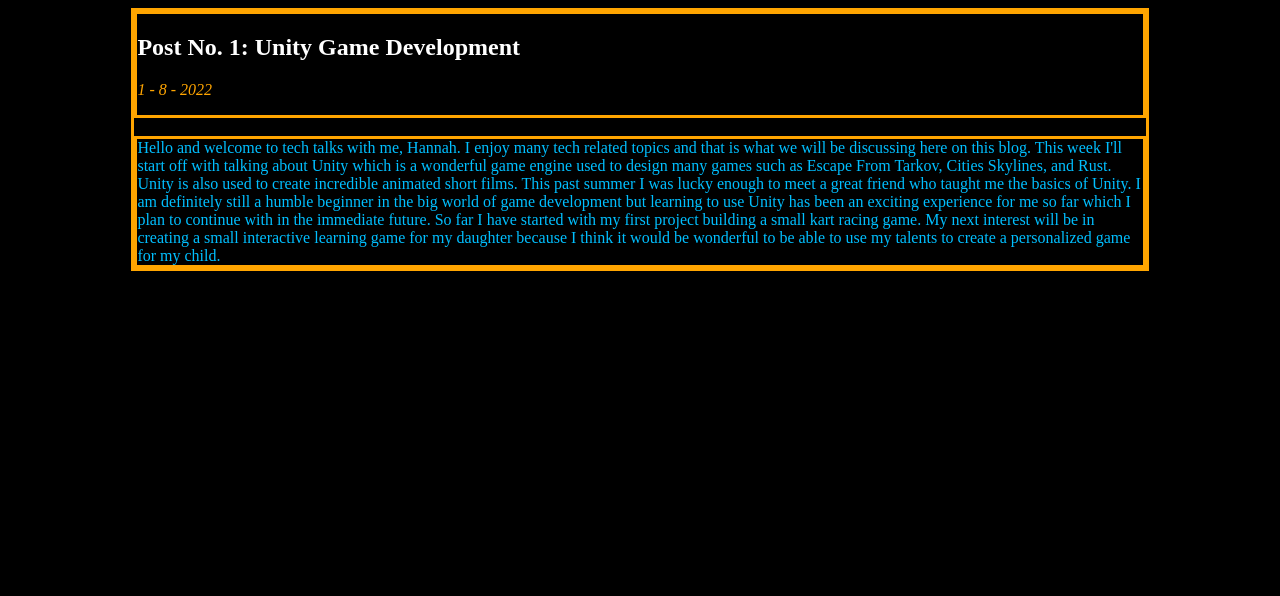
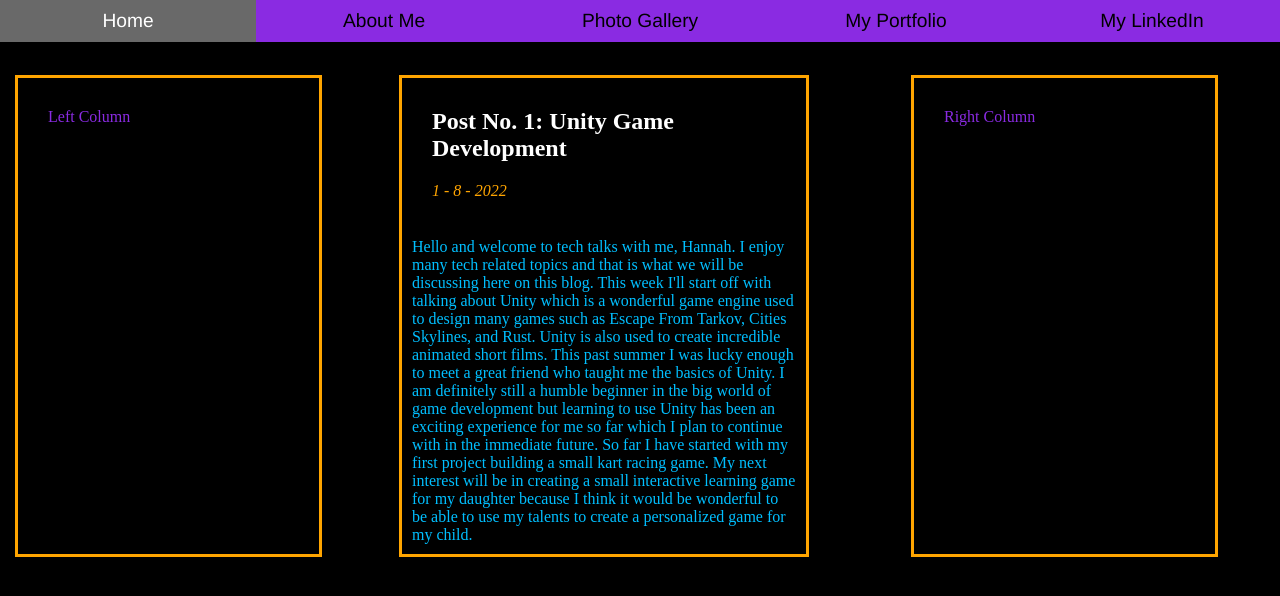
Before and after one commit to AngelHannah/TechTalksWithHannah, a plain HTML site: page BlogPost1.html in a window 1280 px wide. Drawn offline with Linux system fonts and the light colour scheme.

Commit message:
Added posts

```diff
--- a/BlogPost1.html
+++ b/BlogPost1.html
@@ -2,14 +2,27 @@
 <html lang="en">
 <head>
     <link href="style/blogpoststyle.css" rel="stylesheet">
+    <link href="style/grid.css" rel="stylesheet">
     <title>Blog Post No. 1: Unity Game Development</title>
 </head>
 <body>
-    <div id = "container">
-       <div>
+    <nav class="grid-container">
+        <a href="index.html">Home</a>
+        <a href="aboutme.html">About Me</a>
+        <a href="photogallery.html">Photo Gallery</a>
+        <a href="https://angelhannah.github.io/HannahsPortfolio/">My Portfolio</a>
+        <a href="https://www.linkedin.com/in/hannah-angel-250437173/">My LinkedIn</a>
+    </nav>
+    <br>
+    <nav class="blog-grid-container">
+
+        <div class = container>
+            <p>Left Column</p>
+        </div>
+
+        <div class = "container">
             <h2 id = "post-title">Post No. 1: Unity Game Development</h2>
              <p id = "post-date"><em>1 - 8 - 2022</em></p>
-        </div>
          <br>
          <div id = "blog-post"> Hello and welcome to tech talks with me, Hannah. I enjoy many tech related topics and that is what we will be discussing here on this blog. This week I'll start off with talking about Unity which is a
          wonderful game engine used to design many games such as Escape From Tarkov, Cities Skylines, and Rust. Unity is also used to create incredible animated short films. This past summer I was lucky enough
@@ -19,6 +32,9 @@
          </div>
      </div>
 
+     <div class = container><p>Right Column</p></div>
+    </nav>
+
     </div>
 </body>
 </html>
--- a/style/blogpoststyle.css
+++ b/style/blogpoststyle.css
@@ -1,13 +1,18 @@
+* {
+
+    padding: 0px;
+    margin: 0px;
+    box-sizing:
+    border-box;
+
+    }
+
 body{
     background-color: black;
 }
 
 p{
     color:blueviolet;
-}
-
-div{
-    border: orange 3px solid;
 }
 
 #blog-post{
@@ -26,7 +31,14 @@ div{
     color: orange;
 }
 
-#container{
+.container{
     width: 80%;
-    margin: 0 auto;
+    margin: 15px;
+    border: orange 3px solid;
+    padding: 10px;
 }
+
+.blog-grid-container{
+    display:grid;
+    grid-template-columns: 30% 40% 30%;
+}
```
Also changed, not shown: BlogPost2.html (added, +36 -0 lines), index.html (+2 -2 lines). Lines whose indentation alone changed are shown as unchanged.
